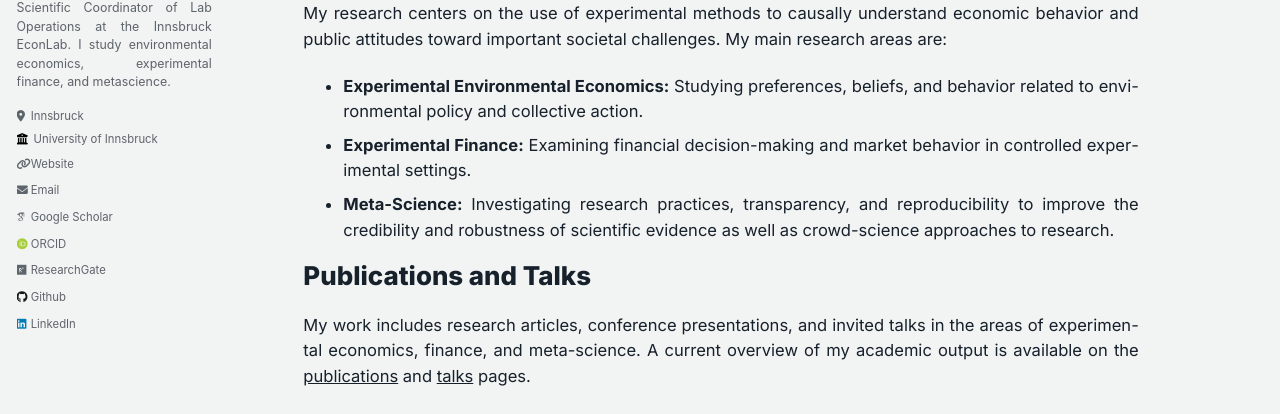
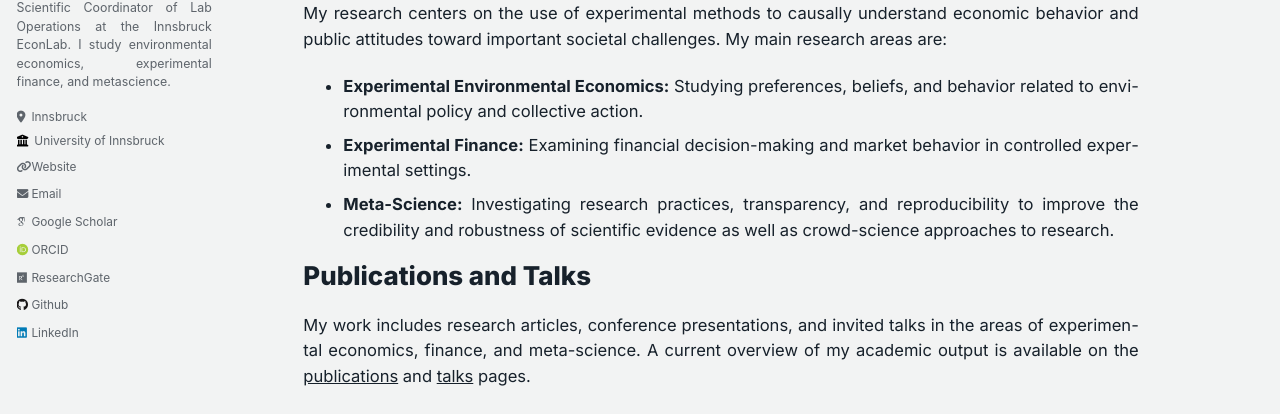
Before and after one commit to Rene1208/website, a Jekyll site: the page built from _pages/about.md, in a window 1280 px wide. Shown: the part 396-810 px from the top of the page. Built offline with Jekyll 4.4.1, drawn with Linux system fonts in a browser that asks for light colours; some web fonts are replaced.

Commit message:
update page Codex

```diff
--- a/_sass/custom.scss
+++ b/_sass/custom.scss
@@ -204,8 +204,8 @@ a:hover {
 
 .author__bio,
 .author__urls {
-  font-size: 0.84rem;
-  line-height: 1.48;
+  font-size: 0.88rem;
+  line-height: 1.52;
 }
 
 .btn,
```
